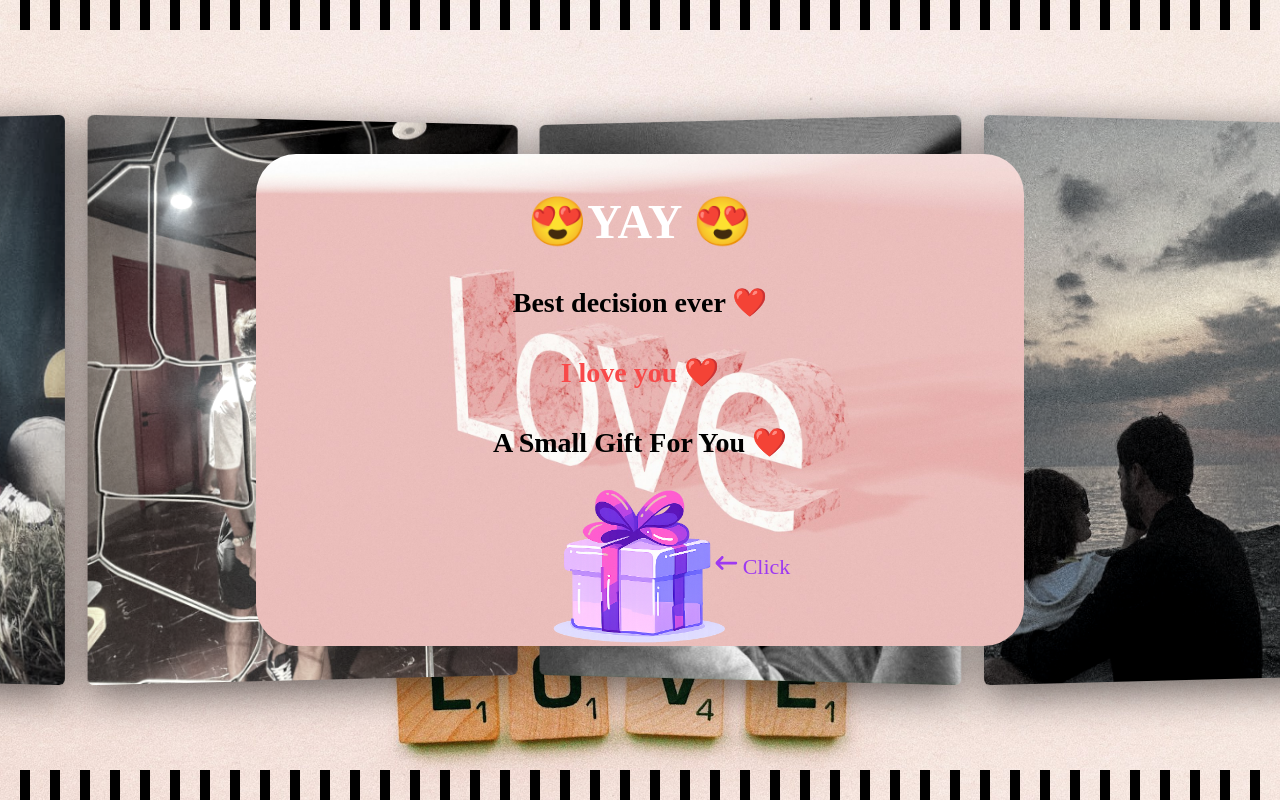
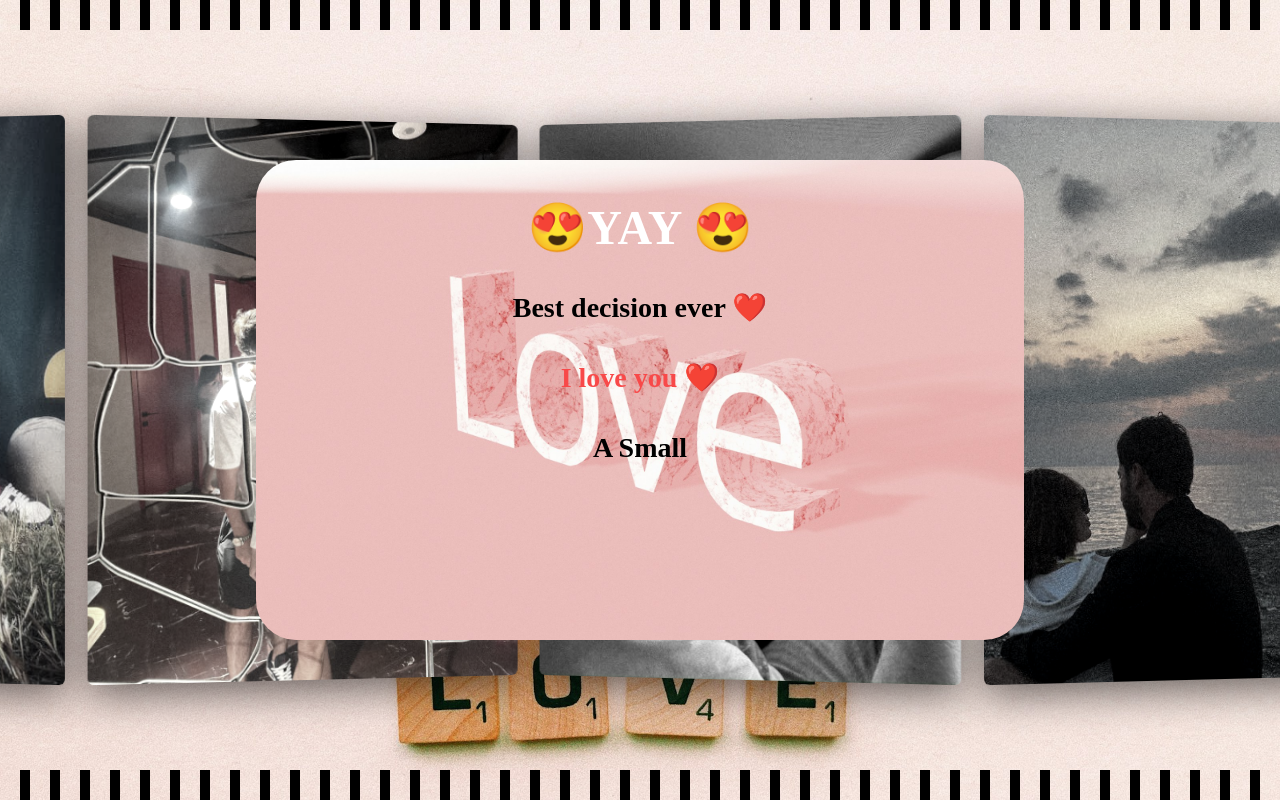
Before and after one commit to EdgarGrigoryan1996/myValentine, a React (Vite) app: page /valentine in a window 1280 px wide. Built offline with nearby package versions, Linux system fonts and the light colour scheme; a web font is replaced by a local one.

Commit message:
animation texts

```diff
--- a/src/pages/Home.jsx
+++ b/src/pages/Home.jsx
@@ -1,9 +1,14 @@
-import React, {useRef} from 'react';
+import React, {useEffect, useRef, useState} from 'react';
 import s from "./Home.module.scss"
 import {Link} from "react-router-dom";
+
 function Home() {
+    const writingTextAnimated = "Will you be my Valentine?❤️️"
+    const [displayedText, setDisplayedText] = useState("")
+    const btnRef = useRef(null);
+    const [index, setIndex] = useState(0);
+    const [buttonsIsShow, setButtonsIsShow] = useState(false);
 
-    const btnRef = useRef(null);
     const move = () => {
         const btn = btnRef.current;
         const offsetX = (Math.random() ) * 400;
@@ -13,11 +18,40 @@ function Home() {
         btn.style.top = `${offsetY}px`;
     };
 
+    useEffect(() => {
+        if(index < writingTextAnimated.length){
+            const timeOut = setTimeout(() => {
+                setDisplayedText((prev) => prev + writingTextAnimated[index]);
+                setIndex(index +1)
+            },200);
+
+            return () => {
+                clearTimeout(timeOut);
+            }
+        } else {
+            const timeOut = setTimeout(() => {
+                setButtonsIsShow(true);
+            },1000)
+
+            return () => {
+                clearTimeout(timeOut);
+            }
+
+        }
+    },[index]);
+
     return (
 
         <div>
+            <div className="animate__animated animate__lightSpeedInLeft">
                 <h1>Armushiks,</h1>
-            <h2 className>Will you be my Valentine?❤️</h2>
+            </div>
+
+            <div>
+                <h2 className>{displayedText}</h2>
+            </div>
+            {buttonsIsShow &&
+                (
                     <div className={s.buttonsBlock}>
                         <Link to="/valentine">
                             <button className={s.yes}>YES</button>
@@ -36,6 +70,10 @@ function Home() {
                             NO
                         </button>
                     </div>
+                )
+            }
+
+
         </div>
     );
 }
--- a/src/pages/Home.module.scss
+++ b/src/pages/Home.module.scss
@@ -32,10 +32,11 @@
   justify-content: center;
   align-items: center;
   height: 100vh;
+  overflow: hidden;
   .homeBlock{
     background: #fff;
     width: 50%;
-    min-height: 60%;
+    min-height: 70%;
     text-align: center;
     border-radius: 60px;
     display: flex;
@@ -54,8 +55,7 @@
       margin-bottom: 0;
     }
     h2{
-      font-size: 36px;
-
+      font-size: 42px;
     }
     h3.valentineText{
       font-size: 28px;
@@ -67,6 +67,7 @@
       gap: 50px;
       justify-content: center;
       align-items: center;
+      animation: fade 2s linear;
       button{
         width: 150px;
         height: 50px;
@@ -115,6 +116,15 @@
     display: block;
     position: absolute;
 
+  }
+
+  @keyframes fade {
+    from {
+      opacity: 0;
+    }
+    to{
+      opacity: 1;
+    }
   }
 
 
--- a/src/pages/MyValentine.jsx
+++ b/src/pages/MyValentine.jsx
@@ -1,21 +1,76 @@
-import {useState} from 'react';
+import {useEffect, useState} from 'react';
 import s from "./Home.module.scss"
 import giftClose from "../assets/images/1.png"
 import giftOpen from "../assets/images/2.png"
 import giftMusic from "../assets/music/myArmine.mp3"
 import {FaArrowLeftLong} from "react-icons/fa6";
+import {FaGift} from "react-icons/fa";
 
 function MyValentine(props) {
+    const animatedText = "A Small Gift For You ✌️"
+    const [displayedText, setDisplayedText] = useState("")
+    const [index, setIndex] = useState(0);
+    const [giftIsShow, setGiftIsShow] = useState(false);
+    const [giftImage, setGiftImage] = useState(giftClose);
+    const [started, setStarted] = useState(false);
 
-    const [giftImage, setGiftImage] = useState(giftClose);
+    useEffect(() => {
+        const timer = setTimeout(() => {
+            setStarted(true);
+        },3000)
+        return () => {
+            clearTimeout(timer);
+        }
+    }, []);
+    useEffect(() => {
+            if(!started) return;
+            if(index < animatedText.length){
+                const timeout = setTimeout(() => {
+                    setDisplayedText((prev) => prev + animatedText[index]);
+                    setIndex(index + 1);
+                },300)
+
+                return () => {
+                    clearTimeout(timeout);
+                }
+            } else {
+                const timeout = setTimeout(() => {
+                    setGiftIsShow(true);
+                },2000)
+                return () => {
+                    clearTimeout(timeout);
+                }
+            }
+
+
+
+
+    },[index,started]);
 
     return (
 
         <div className={s.valentine}>
+
+            <div className="animate__animated animate__bounceInDown">
                 <h1>&#128525;YAY &#128525;</h1>
+            </div>
+
+            <div className="animate__animated animate__bounceInLeft animate__delay-1s">
                 <h2>Best decision ever ❤️</h2>
+            </div>
+
+            <div className="animate__animated animate__bounceInRight animate__delay-2s">
                 <h3 className={s.valentineText}>I love you ❤️</h3>
-            <h2>A Small Gift For You ❤️</h2>
+            </div>
+
+            <div className="animate__animated animate__bounceInUp">
+                <h2>{displayedText}</h2>
+            </div>
+
+
+            {giftIsShow &&
+                (
+                    <div className="animate__animated animate__zoomInUp">
                         <div className={s.giftBlock}>
                             <img src={giftImage} alt="close" onClick={() => {
                                 setGiftImage(giftOpen)
@@ -29,6 +84,11 @@ function MyValentine(props) {
                             }
                         </div>
                     </div>
+                )
+            }
+
+
+        </div>
     );
 }
 
--- a/src/pages/WelcomePage.jsx
+++ b/src/pages/WelcomePage.jsx
@@ -14,7 +14,7 @@ function WelcomePage() {
             </div>
 
             <div className="animate__animated animate__bounceInUp animate__delay-1s">
-                <Link to={"/home"}>Next</Link>
+                <Link to={"/home"}>Hello Edgar</Link>
             </div>
 
         </div>
```
Also changed, not shown: src/components/TypeWriter/TypeWriter.jsx (added, +9 -0 lines). Lines whose indentation alone changed are shown as unchanged.
